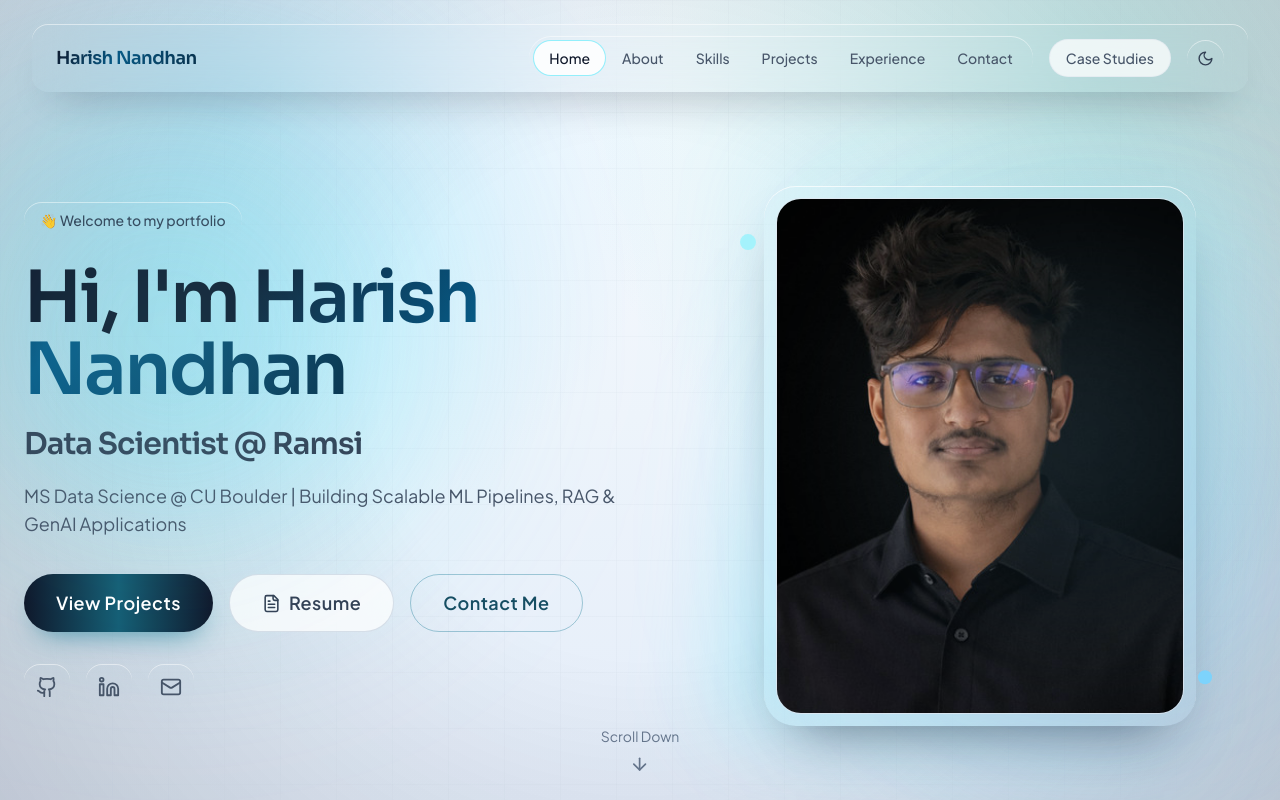
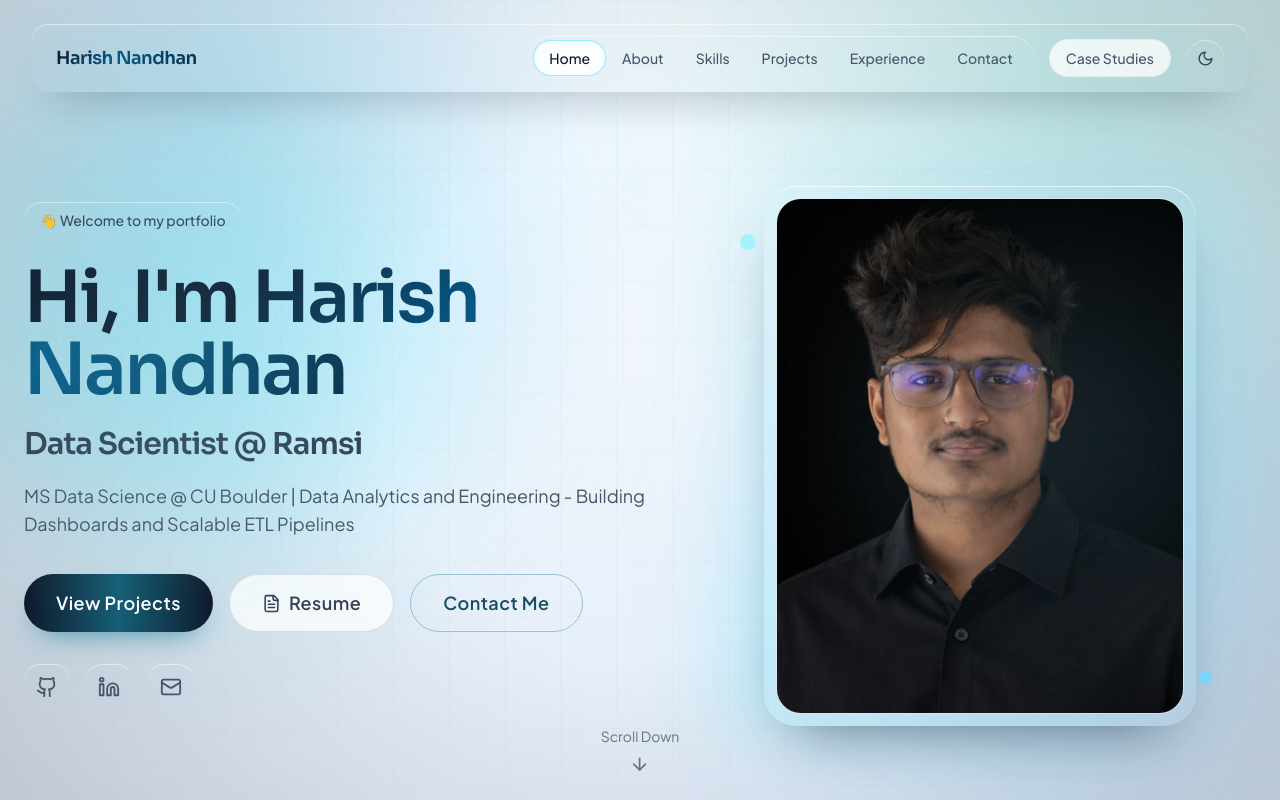
Before and after one commit to HarishNandhan/Harish-portfolio, a Next.js app: page /Harish-portfolio/ in a window 1280 px wide. Shown: the top 800 px of the page. Built offline with nearby package versions, Linux system fonts and the light colour scheme.

Commit message:
tagline change

```diff
--- a/src/data/portfolio.ts
+++ b/src/data/portfolio.ts
@@ -3,7 +3,7 @@ export const personalInfo = {
   fullName: "Harish Nandhan Shanmugam",
   role: "Data Scientist @ Ramsi",
   tagline: "Transforming Data into Intelligence",
-  subtitle: "MS Data Science @ CU Boulder | Building Scalable ML Pipelines, RAG & GenAI Applications",
+  subtitle: "MS Data Science @ CU Boulder | Data Analytics and Engineering - Building Dashboards and Scalable ETL Pipelines",
   email: "harishnandhan03@gmail.com",
   phone: "+1(720)261-7297",
   location: "Boulder, Colorado",
```
